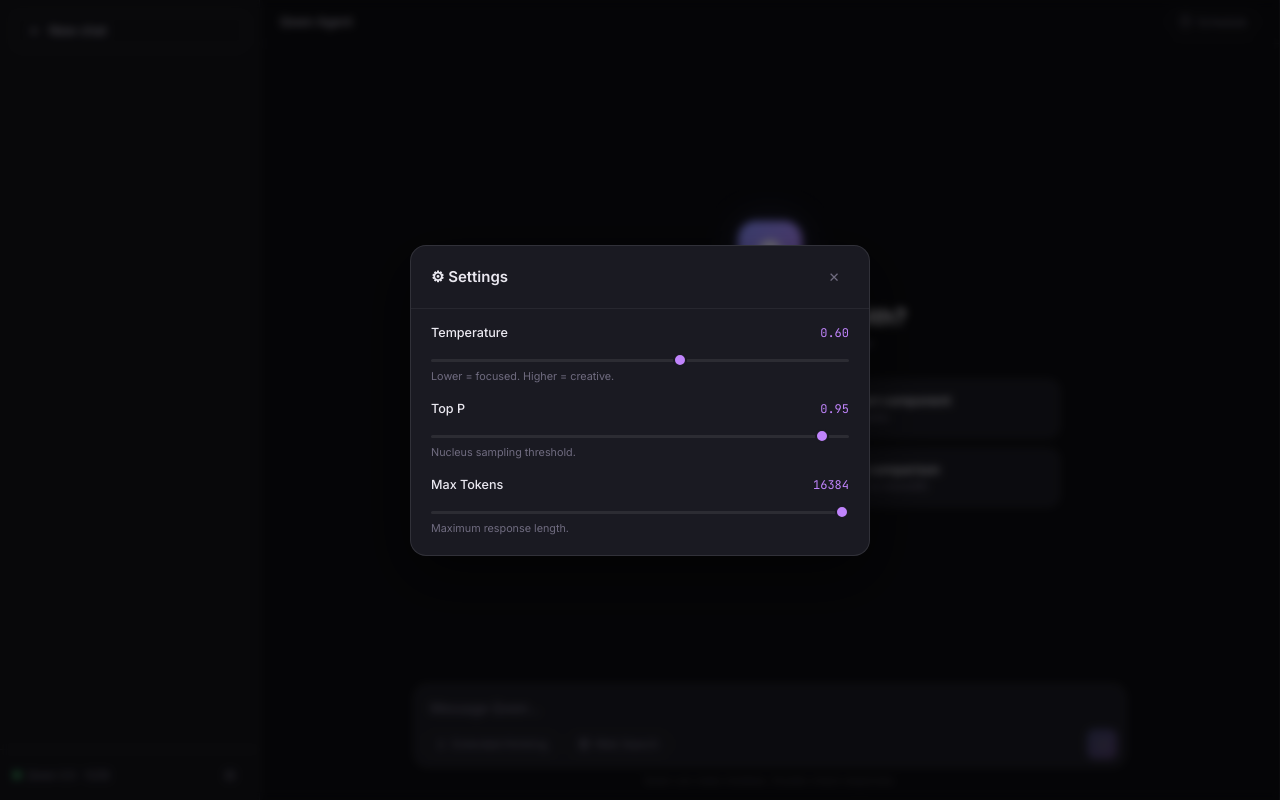
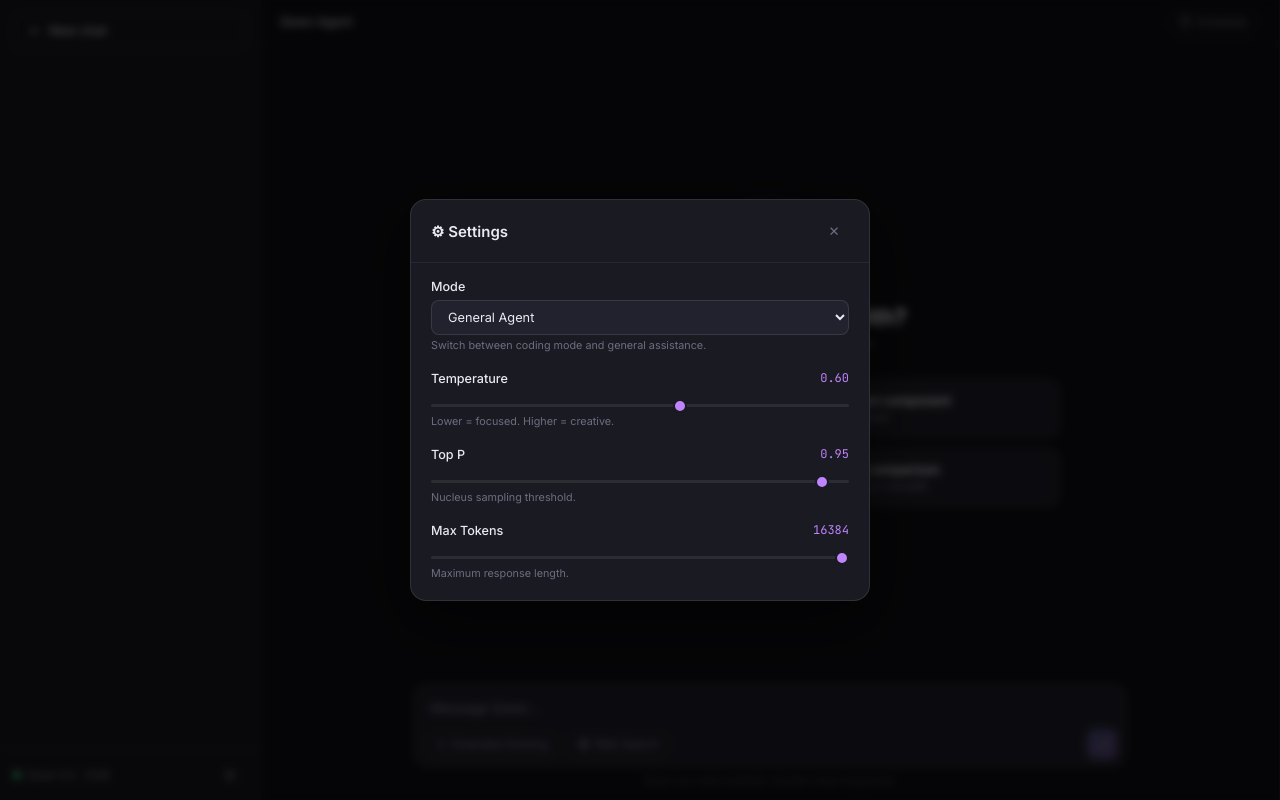
Before and after one commit to plum45/plum45, a website: page public/index.html in a window 1280 px wide. Both pictures are taken after a click on the button "Settings". Drawn offline with Linux system fonts and the light colour scheme; no server answers.

Commit message:
Add Mode selector (General vs Coding) to Settings

```diff
--- a/public/app.js
+++ b/public/app.js
@@ -9,7 +9,7 @@ const S = {
   artifacts: [], activeArt: null,
   schedules: [], // {id, time:"HH:MM", query:"...", active:true}
   schedTimers: {},
-  settings: { temp: 0.6, topP: 0.95, maxTok: 16384, thinking: false, webSearch: false },
+  settings: { temp: 0.6, topP: 0.95, maxTok: 16384, thinking: false, webSearch: false, mode: 'agent' },
 };
 
 // ===== Render App Shell =====
@@ -96,6 +96,13 @@ function renderShell() {
     <div class="modal">
       <div class="modal-top"><h2>⚙ Settings</h2><button class="ibtn" id="closeSettings">✕</button></div>
       <div class="modal-bd">
+        <div class="ctrl"><div class="ctrl-row"><label>Mode</label></div>
+          <select id="sMode" class="ctrl-select">
+            <option value="agent">General Agent</option>
+            <option value="coding">Coding Agent</option>
+          </select>
+          <p class="ctrl-hint">Switch between coding mode and general assistance.</p>
+        </div>
         <div class="ctrl"><div class="ctrl-row"><label>Temperature</label><span class="ctrl-val" id="vTemp">0.60</span></div><input type="range" id="sTemp" min="0" max="1" step=".05" value=".6"><p class="ctrl-hint">Lower = focused. Higher = creative.</p></div>
         <div class="ctrl"><div class="ctrl-row"><label>Top P</label><span class="ctrl-val" id="vTopP">0.95</span></div><input type="range" id="sTopP" min="0" max="1" step=".05" value=".95"><p class="ctrl-hint">Nucleus sampling threshold.</p></div>
         <div class="ctrl"><div class="ctrl-row"><label>Max Tokens</label><span class="ctrl-val" id="vMax">16384</span></div><input type="range" id="sMax" min="256" max="16384" step="256" value="16384"><p class="ctrl-hint">Maximum response length.</p></div>
@@ -164,6 +171,7 @@ function bindAll() {
   $('openSettings').addEventListener('click', () => $('settingsModal').classList.add('vis'));
   $('closeSettings').addEventListener('click', () => $('settingsModal').classList.remove('vis'));
   $('settingsModal').addEventListener('click', e => { if (e.target.id === 'settingsModal') $('settingsModal').classList.remove('vis'); });
+  $('sMode').addEventListener('change', e => { S.settings.mode = e.target.value; save(); });
   $('sTemp').addEventListener('input', e => { S.settings.temp = +e.target.value; $('vTemp').textContent = S.settings.temp.toFixed(2); save(); });
   $('sTopP').addEventListener('input', e => { S.settings.topP = +e.target.value; $('vTopP').textContent = S.settings.topP.toFixed(2); save(); });
   $('sMax').addEventListener('input', e => { S.settings.maxTok = +e.target.value; $('vMax').textContent = S.settings.maxTok; save(); });
@@ -197,6 +205,7 @@ function updateSendBtn() {
 function updateThinkPill() { document.getElementById('thinkPill').classList.toggle('on', S.settings.thinking); }
 function updateWebPill() { document.getElementById('webPill').classList.toggle('on', !!S.settings.webSearch); }
 function updateSettingsUI() {
+  const modeSel = document.getElementById('sMode'); if (modeSel) modeSel.value = S.settings.mode || 'agent';
   document.getElementById('sTemp').value = S.settings.temp; document.getElementById('vTemp').textContent = S.settings.temp.toFixed(2);
   document.getElementById('sTopP').value = S.settings.topP; document.getElementById('vTopP').textContent = S.settings.topP.toFixed(2);
   document.getElementById('sMax').value = S.settings.maxTok; document.getElementById('vMax').textContent = S.settings.maxTok;
@@ -525,7 +534,7 @@ async function streamResp(chat) {
   try {
     const res = await fetch('/api/chat', {
       method: 'POST', headers: { 'Content-Type': 'application/json' },
-      body: JSON.stringify({ messages, temperature: S.settings.temp, top_p: S.settings.topP, max_tokens: S.settings.maxTok, enable_thinking: S.settings.thinking, web_search: S.settings.webSearch }),
+      body: JSON.stringify({ messages, temperature: S.settings.temp, top_p: S.settings.topP, max_tokens: S.settings.maxTok, enable_thinking: S.settings.thinking, web_search: S.settings.webSearch, mode: S.settings.mode }),
       signal: S.ctrl.signal,
     });
     if (!res.ok) { const e = await res.json().catch(() => ({})); throw new Error(e.error || `HTTP ${res.status}`); }
--- a/public/style.css
+++ b/public/style.css
@@ -1043,6 +1043,23 @@ button {
   border: 2px solid var(--bg-2)
 }
 
+.ctrl-select {
+  width: 100%;
+  padding: 8px 12px;
+  border-radius: 8px;
+  background: var(--bg-3);
+  color: var(--text-1);
+  border: 1px solid var(--border2);
+  outline: none;
+  cursor: pointer;
+  font-family: inherit;
+  font-size: .85rem;
+}
+
+.ctrl-select:focus {
+  border-color: rgba(192, 132, 252, .25);
+}
+
 .ctrl-hint {
   font-size: .72rem;
   color: var(--text-3);
```
Also changed, not shown: server.js (+20 -5 lines).
